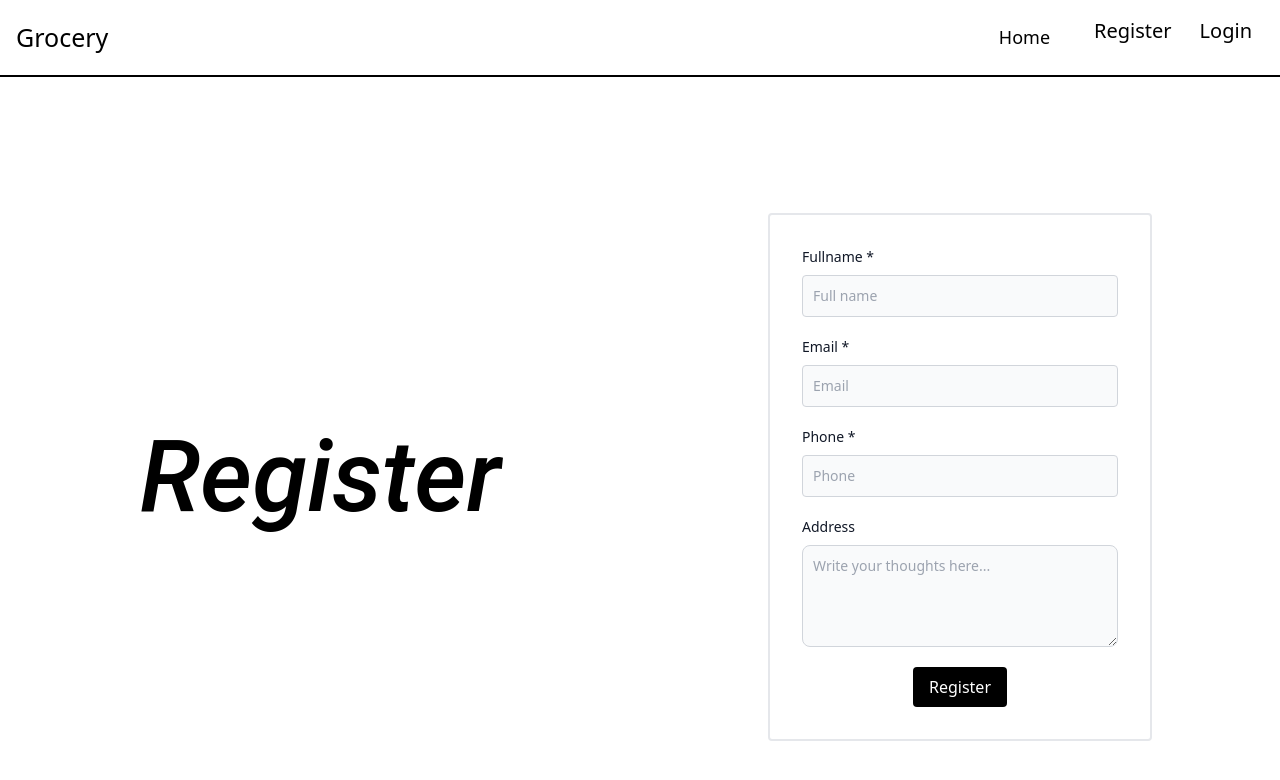
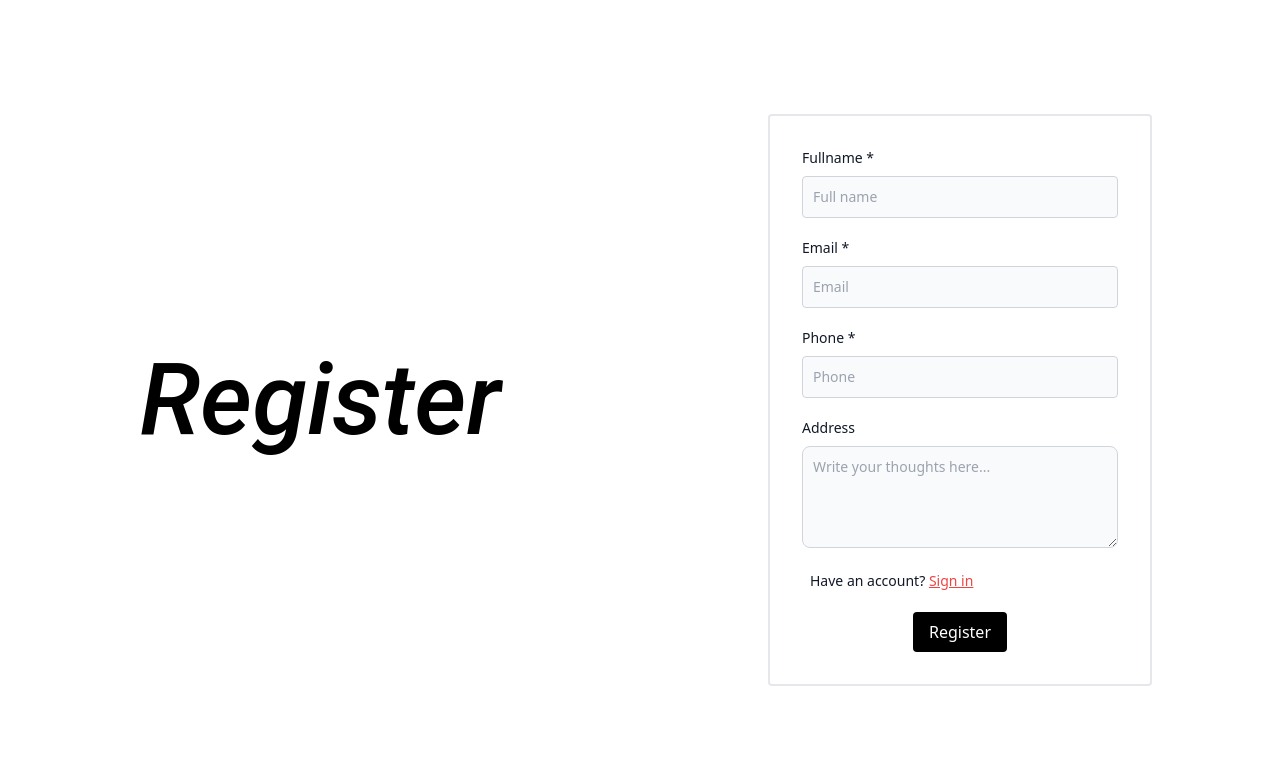
Before and after one commit to salman94760/react, a React (Create React App) app: page /admin/register in a window 1280 px wide. Shown: the top 780 px of the page. Built offline with nearby package versions, Linux system fonts and the light colour scheme.

Commit message:
modify register and login admin page

```diff
--- a/package.json
+++ b/package.json
@@ -1,5 +1,5 @@
 {
-  "name": "react2",
+  "name": "react",
   "version": "0.1.0",
   "private": true,
   "dependencies": {
@@ -10,6 +10,7 @@
     "framer-motion": "^12.34.2",
     "react": "^19.1.1",
     "react-dom": "^19.1.1",
+    "react-helmet": "^6.1.0",
     "react-router-dom": "^7.8.2",
     "react-scripts": "5.0.1",
     "web-vitals": "^2.1.4"
--- a/src/App.js
+++ b/src/App.js
@@ -11,7 +11,7 @@ function App() {
 
   return (
     <TodoProvider>
-    {(location.pathname === '/admin-login' || location.pathname === '/admin-register' || location.pathname === '/material' || location.pathname === '/add-material') ? <AdminNavbar /> : <Navbar />}
+
 
       <AdminRouter />
       <Router />
--- a/src/pages/admin/AdminLogin.jsx
+++ b/src/pages/admin/AdminLogin.jsx
@@ -1,5 +1,7 @@
 import {useContext,useState} from 'react';
 import {TodoContext} from '../../context/Context';
+import { Helmet } from "react-helmet";
+import { Link } from "react-router-dom";
 const AdminLogin = ()=>{
 	const [formData,setFormData] = useState({email:"",password:""})
 	const {login} = useContext(TodoContext);
@@ -16,6 +18,10 @@ const AdminLogin = ()=>{
     };
 	return (
 		<>
+		<Helmet>
+        <title>Admin login</title>
+        <link rel="icon" type="image/png" href="/home-icon.png" />
+      </Helmet>
 			<div className="grid grid-cols-2">
 				<div className="text-black text-center h-screen content-center"><h2 className="text-[100px] text-italic italic font-medium font-[roboto]">Login</h2></div>
     			<div className="text-black text-center content-center">
@@ -35,8 +41,8 @@ const AdminLogin = ()=>{
     					<div className="flex items-center h-5">
       					<input id="remember" type="checkbox" value="" className="w-4 h-4 border border-gray-300 rounded-sm bg-gray-50 focus:ring-3 focus:ring-blue-300 dark:bg-gray-700 dark:border-gray-600 dark:focus:ring-blue-600 dark:ring-offset-gray-800 dark:focus:ring-offset-gray-800" />
     					</div>
-
-    						<label for="remember" className="ms-2 text-sm font-medium text-gray-900 dark:text-gray-300">Remember me</label>
+    					<label for="remember" className="ms-2 text-sm font-medium text-gray-900 dark:text-gray-300">Remember me</label>
+    					<label for="remember" className="ms-2 text-sm font-medium text-gray-900 dark:text-gray-300">Not registered? <Link className="text-red-500 underline" to="/admin/register">Register now.</Link></label>
   					</div>
 
   					<button type="submit" className="text-left text-white bg-black hover:bg-white hover:text-black hover:border hover:border-black py-2 px-4 rounded">Submit</button>
--- a/src/pages/admin/AdminRegister.jsx
+++ b/src/pages/admin/AdminRegister.jsx
@@ -1,6 +1,8 @@
 import React, { useContext,useState,useEffect } from "react";
 import { TodoContext } from "../../context/Context";
 import { useNavigate } from 'react-router-dom';
+import { Helmet } from "react-helmet";
+import { Link } from "react-router-dom";
 const AdminRegister = ()=>{
 	const navigate = useNavigate();
 	const {userRegister,setLoginUser} = useContext(TodoContext);
@@ -30,6 +32,10 @@ const AdminRegister = ()=>{
 
     return (
 		<>
+		<Helmet>
+        <title>Admin register</title>
+        <link rel="icon" type="image/png" href="/home-icon.png" />
+      </Helmet>
 			<div className="grid grid-cols-2">
 				<div className="text-black text-center h-screen content-center"><h2 className="text-[100px] text-italic italic font-medium font-[roboto]">Register</h2></div>
     			<div className="text-black text-center content-center">
@@ -53,6 +59,10 @@ const AdminRegister = ()=>{
     						<label for="email" className="text-left block mb-2 text-sm font-medium text-gray-900 dark:text-white">Address</label>
     							<textarea value={formData.address} onChange={handleChange} id="address" rows="4" class="block p-2.5 w-full text-sm text-gray-900 bg-gray-50 rounded-lg border border-gray-300 focus:ring-blue-500 focus:border-blue-500 dark:bg-gray-700 dark:border-gray-600 dark:placeholder-gray-400 dark:text-white dark:focus:ring-blue-500 dark:focus:border-blue-500" placeholder="Write your thoughts here..."></textarea>
   						</div>
+
+  						<div className="mb-5 text-left">
+  							<label for="remember" className="ms-2 text-sm font-medium text-gray-900 dark:text-gray-300">Have an account? <Link className="text-red-500 underline" to="/admin/login">Sign in</Link></label>
+  						</div>
   						<button type="submit" className="text-left text-white bg-black hover:bg-white hover:text-black hover:border hover:border-black py-2 px-4 rounded">Register</button>
   					</form>
   				</div>
```
Also changed, not shown: 1 other file (tests, documents, lock files or other folders).
